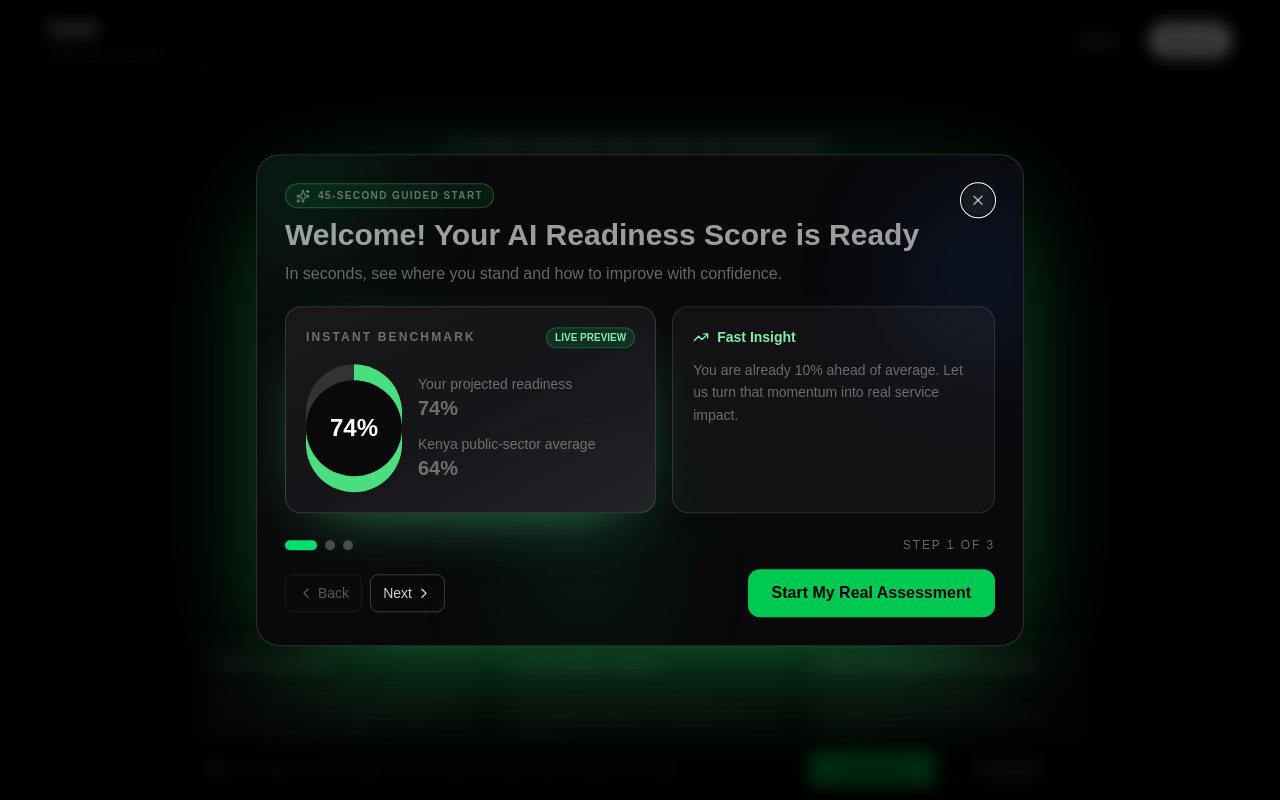
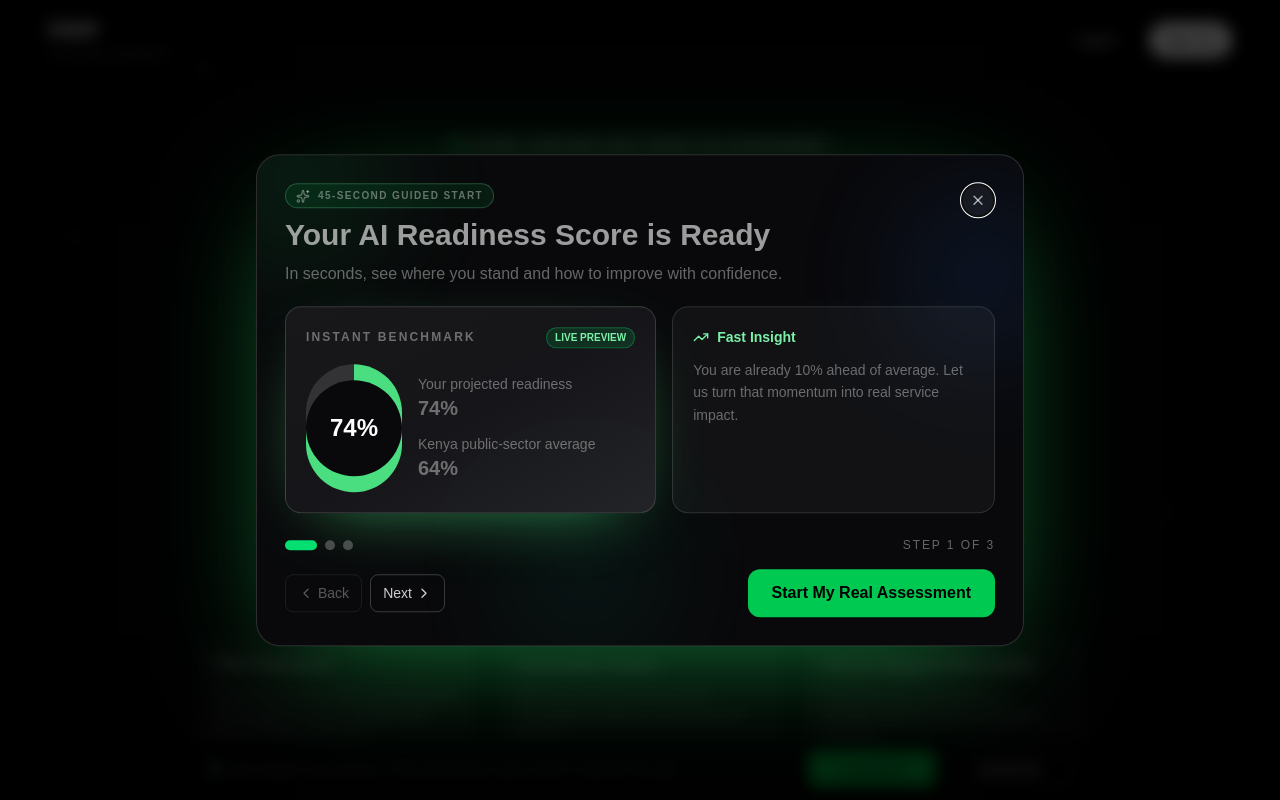
Before and after one commit to BradRobin/AI-Adoption-in-Public-Service-Delivery, a Next.js app: page / in a window 1280 px wide. Shown: the top 800 px of the page. Built offline with nearby package versions, Linux system fonts and the light colour scheme; no server answers.

Commit message:
feat: simplify welcome message title in FirstTimeWelcomeModal for clarity

```diff
--- a/src/components/FirstTimeWelcomeModal.tsx
+++ b/src/components/FirstTimeWelcomeModal.tsx
@@ -262,7 +262,7 @@ export default function FirstTimeWelcomeModal() {
   const stepMeta = useMemo(
     () => [
       {
-        title: 'Welcome! Your AI Readiness Score is Ready',
+        title: 'Your AI Readiness Score is Ready',
         subtitle: 'In seconds, see where you stand and how to improve with confidence.',
       },
       {
```
